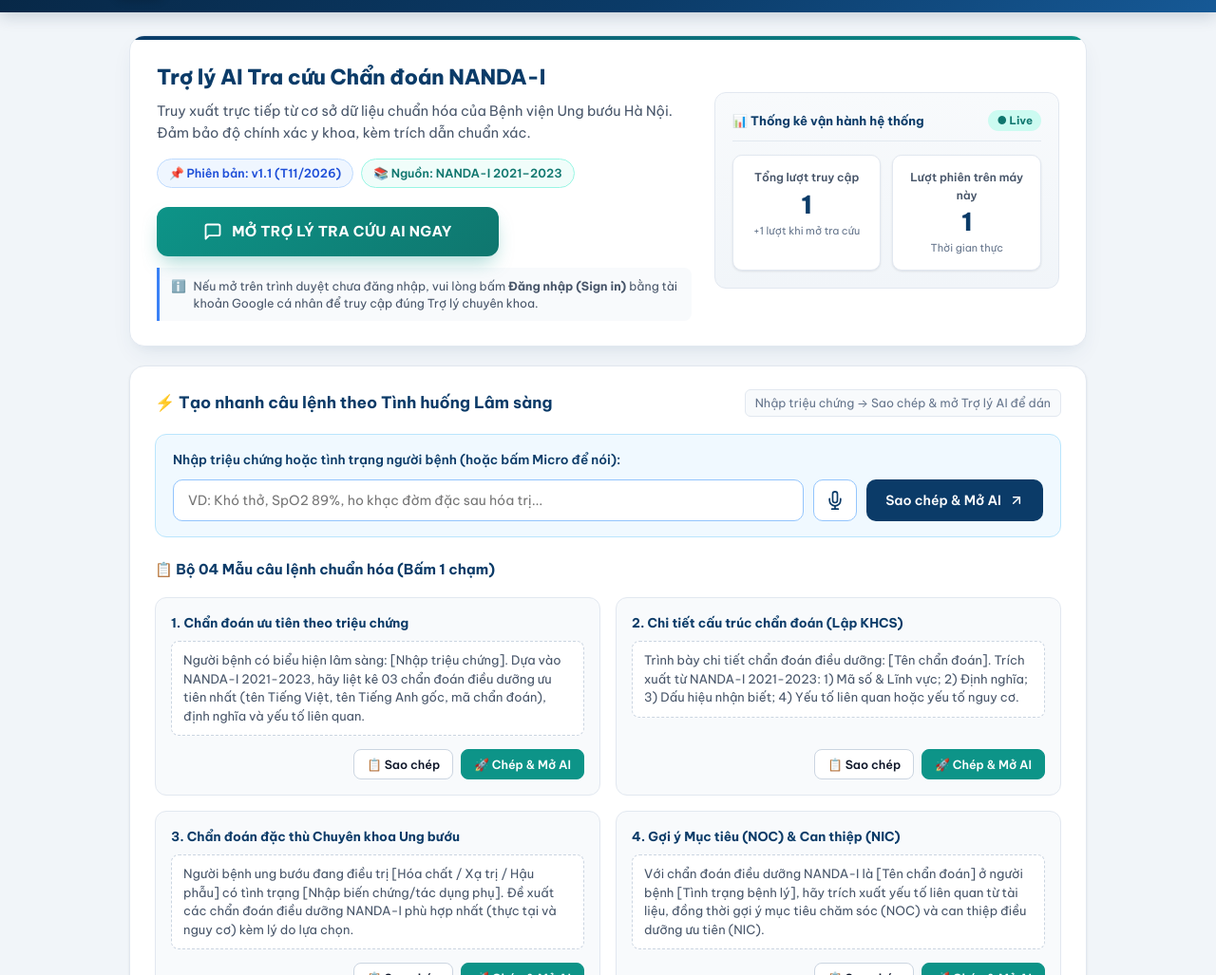
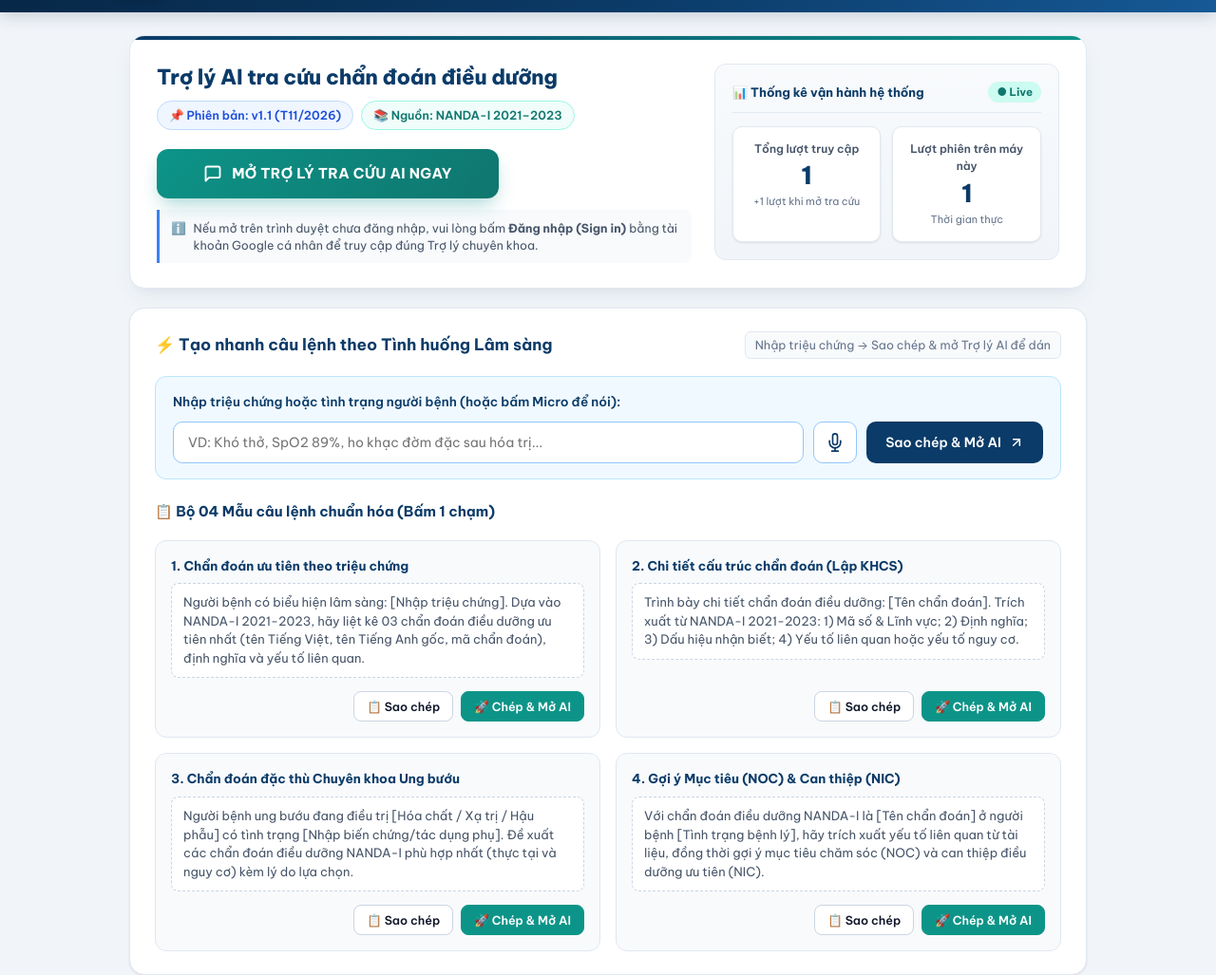
Before and after one commit to baocaodieuduongbvubhn-sketch/chan-doan-dieu-duong, a plain HTML site: page index.html in a window 1280 px wide. Shown: the part 73-1100 px from the top of the page at 95% size. Drawn offline with Linux system fonts and the light colour scheme.

Commit message:
Update index.html

```diff
--- a/index.html
+++ b/index.html
@@ -681,8 +681,7 @@
     <!-- Hero & Live Stats -->
     <section class="hero-card">
       <div class="hero-info">
-        <h2>Trợ lý AI Tra cứu Chẩn đoán NANDA-I</h2>
-        <p>Truy xuất trực tiếp từ cơ sở dữ liệu chuẩn hóa của Bệnh viện Ung bướu Hà Nội. Đảm bảo độ chính xác y khoa, kèm trích dẫn chuẩn xác.</p>
+        <h2>Trợ lý AI tra cứu chẩn đoán điều dưỡng</h2>
         <div class="version-pills">
           <span class="pill pill-version">📌 Phiên bản: v1.1 (T11/2026)</span>
           <span class="pill pill-source">📚 Nguồn: NANDA-I 2021–2023</span>
```
